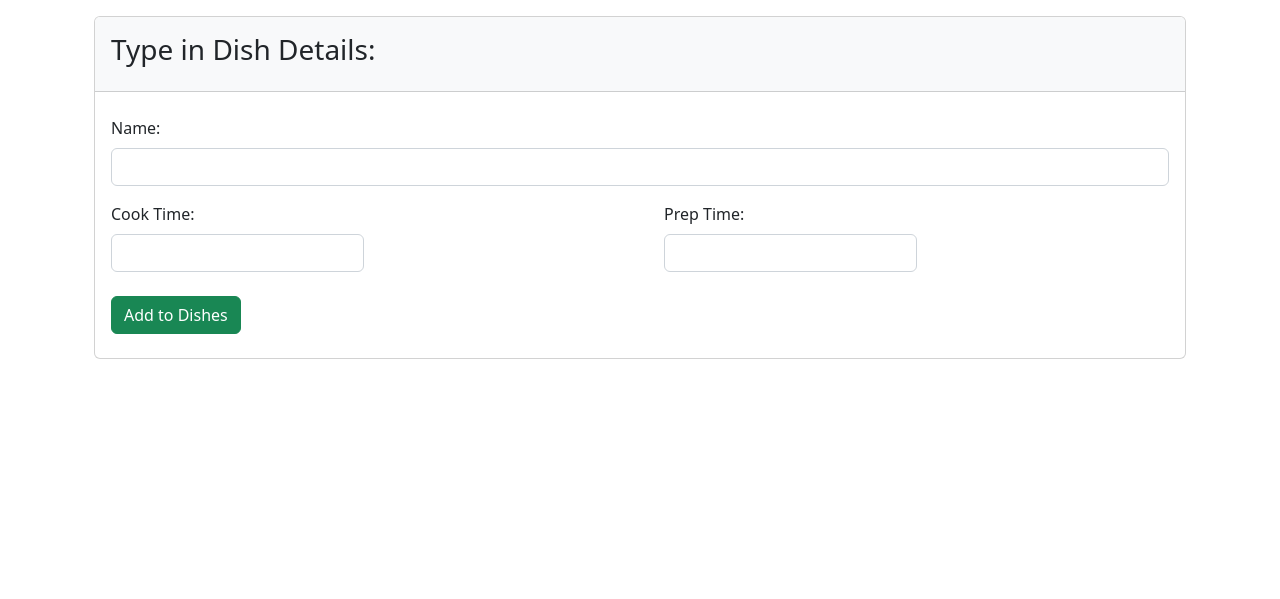
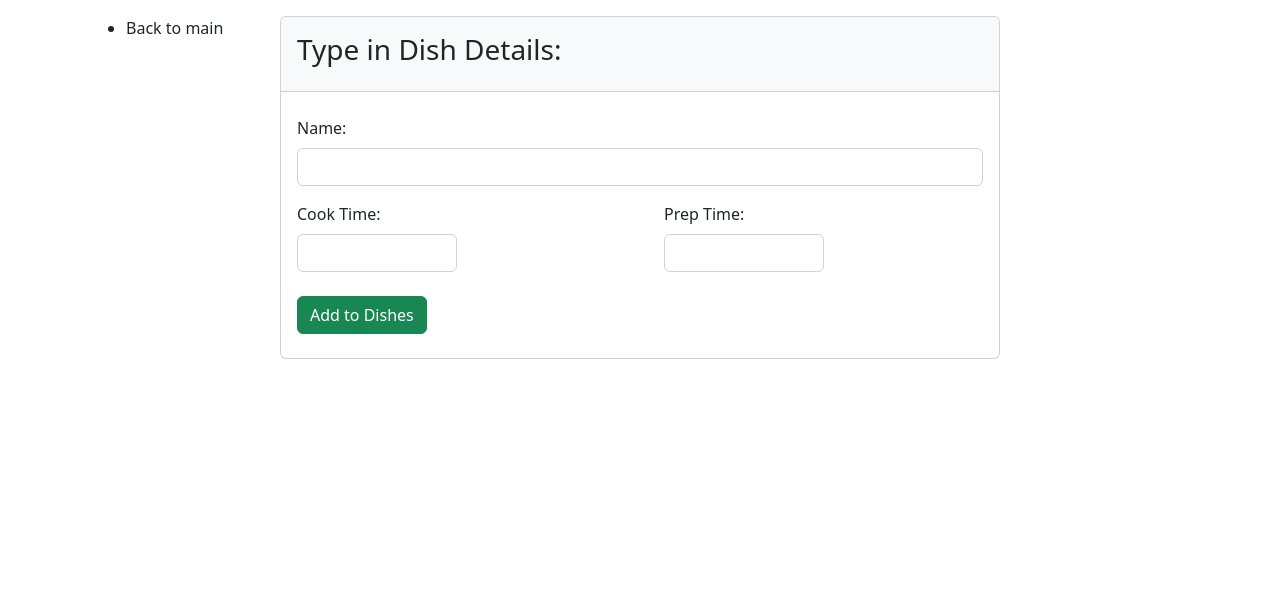
Before and after one commit to gideng/MSYS-Module-5, a Django app: template M5E-DjangoTemplates-AngMangilitNg/tapas/tapasapp/templates/tapasapp/add_menu.html in a window 1280 px wide. Shown: the part 56-655 px from the top of the page. Run offline with Django 3.2, Linux system fonts and the light colour scheme; the template is opened without the code that fills it, so the values that code supplies are empty; some libraries are stand-ins or nearby versions.

Commit message:
added sidebar to add_menu

```diff
--- a/M5E-DjangoTemplates-AngMangilitNg/tapas/tapasapp/templates/tapasapp/add_menu.html
+++ b/M5E-DjangoTemplates-AngMangilitNg/tapas/tapasapp/templates/tapasapp/add_menu.html
@@ -5,6 +5,13 @@
 
 {% block content %}
 <div class="container-fluid px-4">
+    <div class="row">
+        <div class="col-2">
+            <ul>
+                <li>Back to main</li>
+            </ul>
+        </div>
+        <div class="col-8">
             <div class="card h-100">
                 <div class="card-header bg-light py-3">
                     <h3>Type in Dish Details:</h3>
@@ -34,4 +41,6 @@
                 </div>
             </div>
         </div>
+    </div>
+</div>
 {% endblock %}
```
Also changed, not shown: 2 other files. Lines whose indentation alone changed are shown as unchanged.
